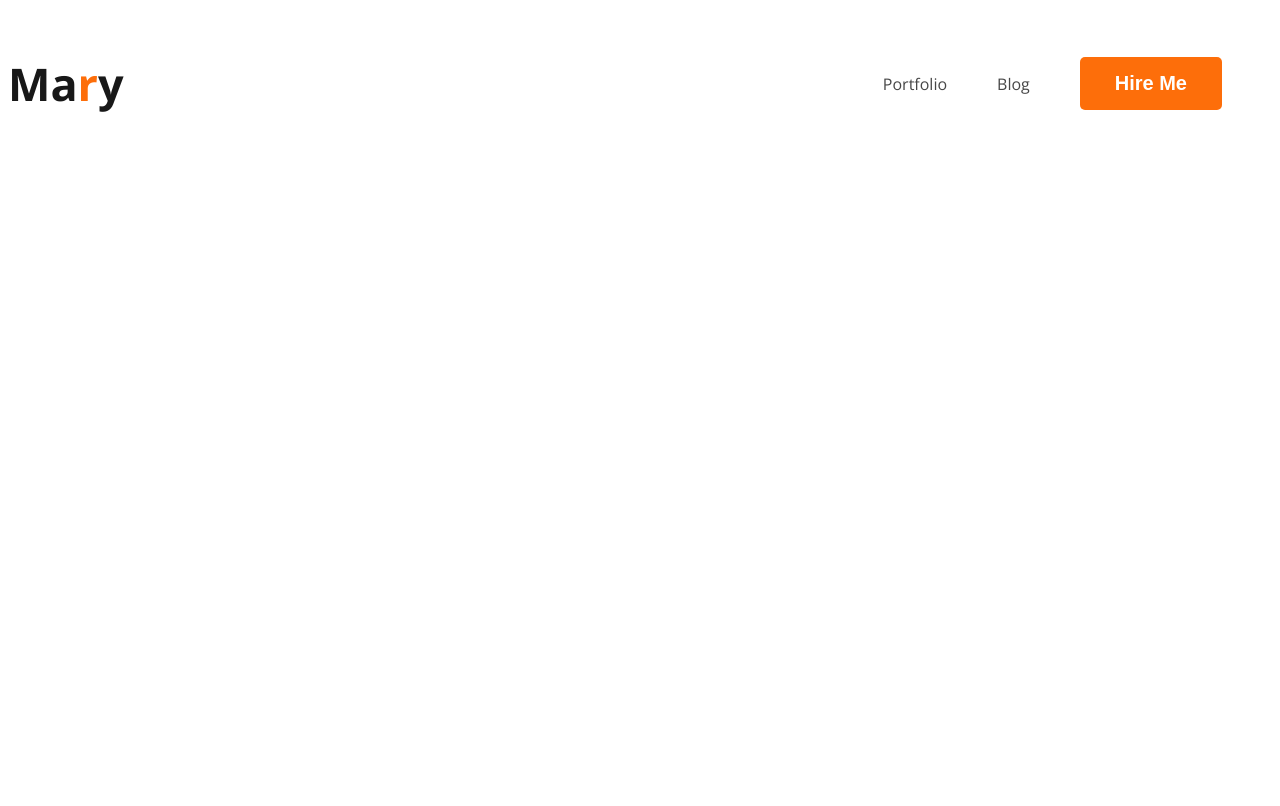
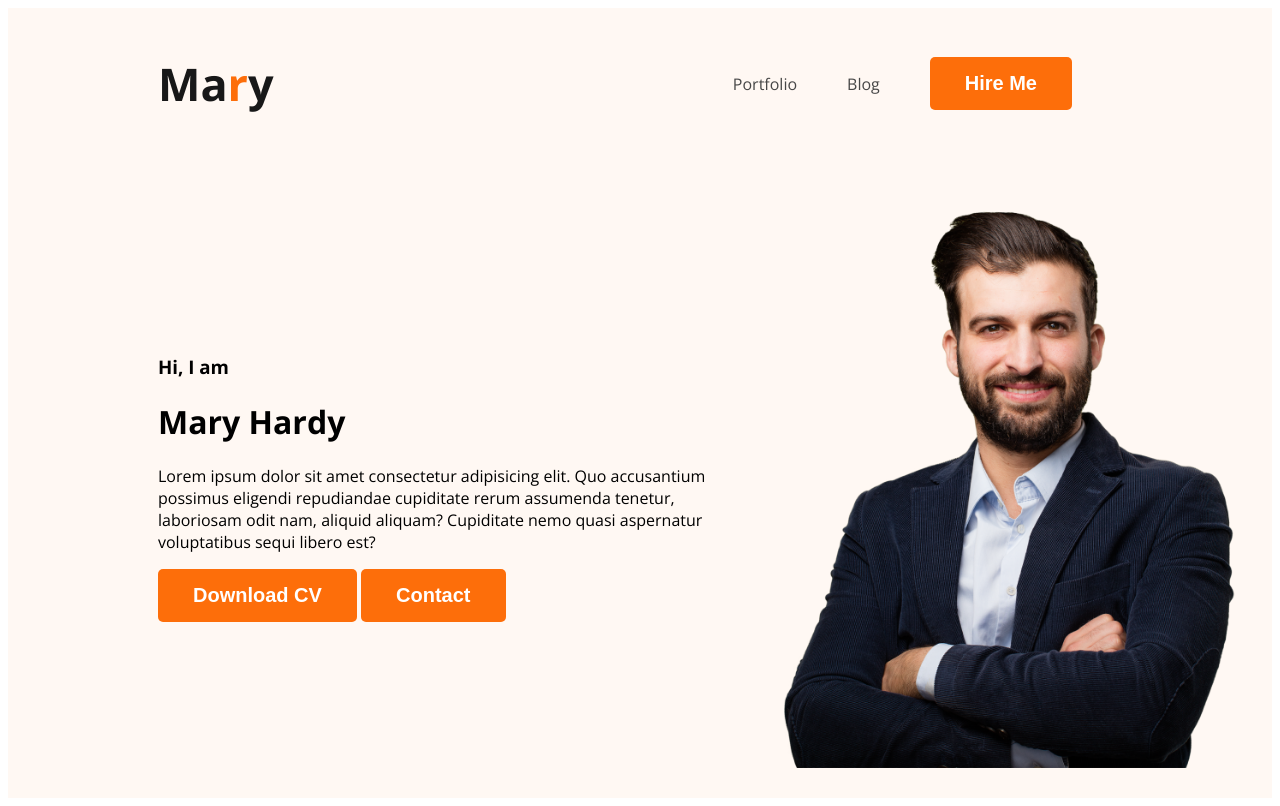
Before and after one commit to Emrandu1989/developer-portfolio, a plain HTML site: page index.html in a window 1280 px wide. Drawn offline with nearby package versions, Linux system fonts and the light colour scheme.

Commit message:
banner section added

```diff
--- a/index.html
+++ b/index.html
@@ -10,7 +10,7 @@
     <link rel="stylesheet" href="styles/portfolio.css">
 </head>
 <body>
-    <header>
+    <header class="header">
             <nav>
                 <h3 class="nav-title">Ma<span class="text-primary">r</span>y</h3>
                 <ul>
@@ -19,6 +19,17 @@
                     <li><button class="btn-primary">Hire Me</button></li>
                 </ul>
             </nav>
+            <div class="banner">
+                <div>
+                    <h3 class="banner-greeting">Hi, I am</h3>
+                    <h1 class="banner-title">Mary Hardy</h1>
+                    <p>Lorem ipsum dolor sit amet consectetur adipisicing elit. Quo accusantium possimus eligendi repudiandae cupiditate rerum assumenda tenetur, laboriosam odit nam, aliquid aliquam? Cupiditate nemo quasi aspernatur voluptatibus sequi libero est?</p>
+                    <button class="btn-primary">Download CV</button>
+                    <button class="btn-primary">Contact</button>
+                </div>
+
+                <img class="profile-pic" src="images/hardy.png" alt="">
+            </div>
     </header>
     <main>
 
--- a/styles/portfolio.css
+++ b/styles/portfolio.css
@@ -10,6 +10,7 @@ nav{
     display: flex;
     justify-content: space-between;
     align-items: center;
+    margin: 0 150px;
 
 }
 nav > ul {
@@ -42,3 +43,17 @@ nav a{
     font-weight: 700;
     padding: 15px 35px;
 }
+
+/* header related styles */
+
+.header{
+    background-color: #FFF8F3;
+}
+.banner{
+    padding: 30px 30px 30px 150px;
+    display: flex;
+    align-items: center;
+}
+.profile-pic{
+    width: 500px;
+}
```
